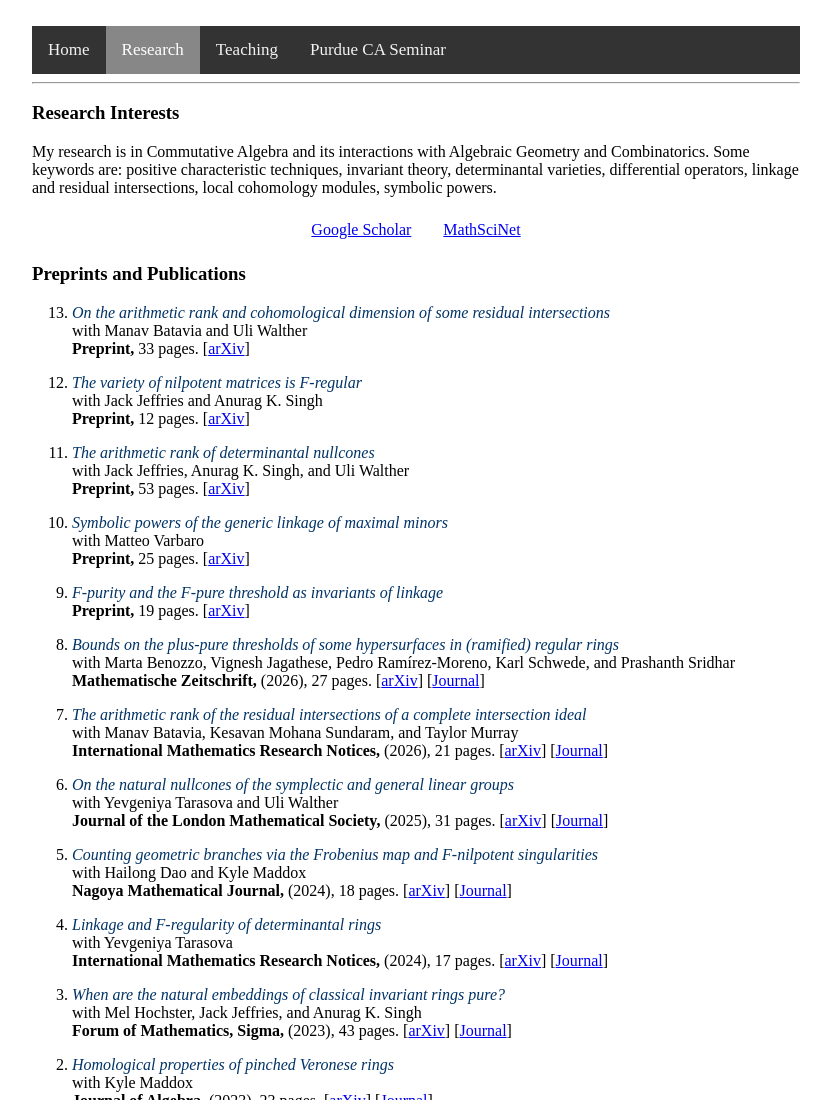
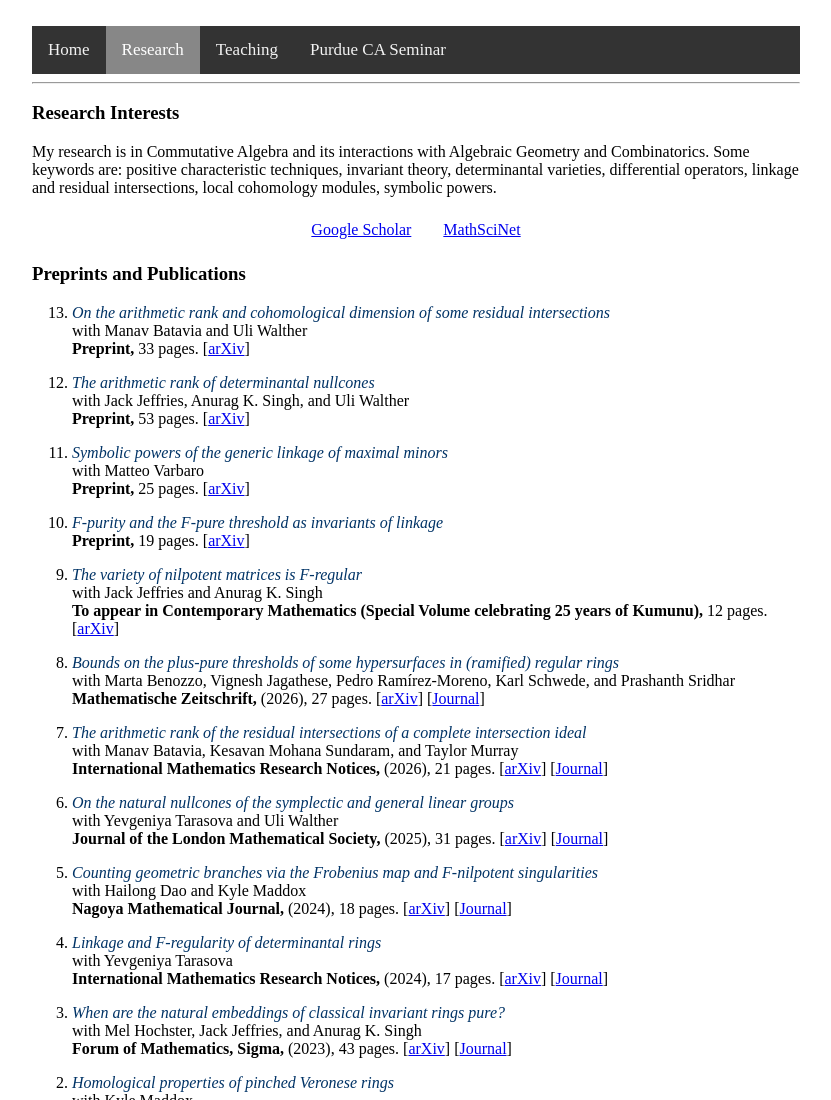
Before and after one commit to vaibhav-pandey1/vaibhav-pandey1.github.io, a plain HTML site: page research.html in a window 1280 px wide. Shown: the top 1100 px of the page, without its empty margins (224-1055 px from the left). Drawn offline with Linux system fonts and the light colour scheme.

Commit message:
Update research.html

```diff
--- a/research.html
+++ b/research.html
@@ -70,12 +70,6 @@
       </li>
 
 
-         <li>
-        <i class="paper-title">The variety of nilpotent matrices is F-regular</i></a><br />
-        with Jack Jeffries and Anurag K. Singh <br />
-        <b>Preprint,</b> 12 pages. [<a href="https://arxiv.org/abs/2607.13787" target="_blank" rel="noopener noreferrer">arXiv</a>]
-      </li>
-
       <li>
         <i class="paper-title">The arithmetic rank of determinantal nullcones</i></a><br />
         with Jack Jeffries, Anurag K. Singh, and Uli Walther <br />
@@ -91,6 +85,12 @@
       <li>
         <i class="paper-title">F-purity and the F-pure threshold as invariants of linkage</i></a><br />
         <b>Preprint,</b> 19 pages. [<a href="https://arxiv.org/abs/2406.05323" target="_blank" rel="noopener noreferrer">arXiv</a>]
+      </li>
+
+       <li>
+        <i class="paper-title">The variety of nilpotent matrices is F-regular</i></a><br />
+        with Jack Jeffries and Anurag K. Singh <br />
+        <b>To appear in Contemporary Mathematics (Special Volume celebrating 25 years of Kumunu),</b> 12 pages. [<a href="https://arxiv.org/abs/2607.13787" target="_blank" rel="noopener noreferrer">arXiv</a>]
       </li>
 
       <li>
```
